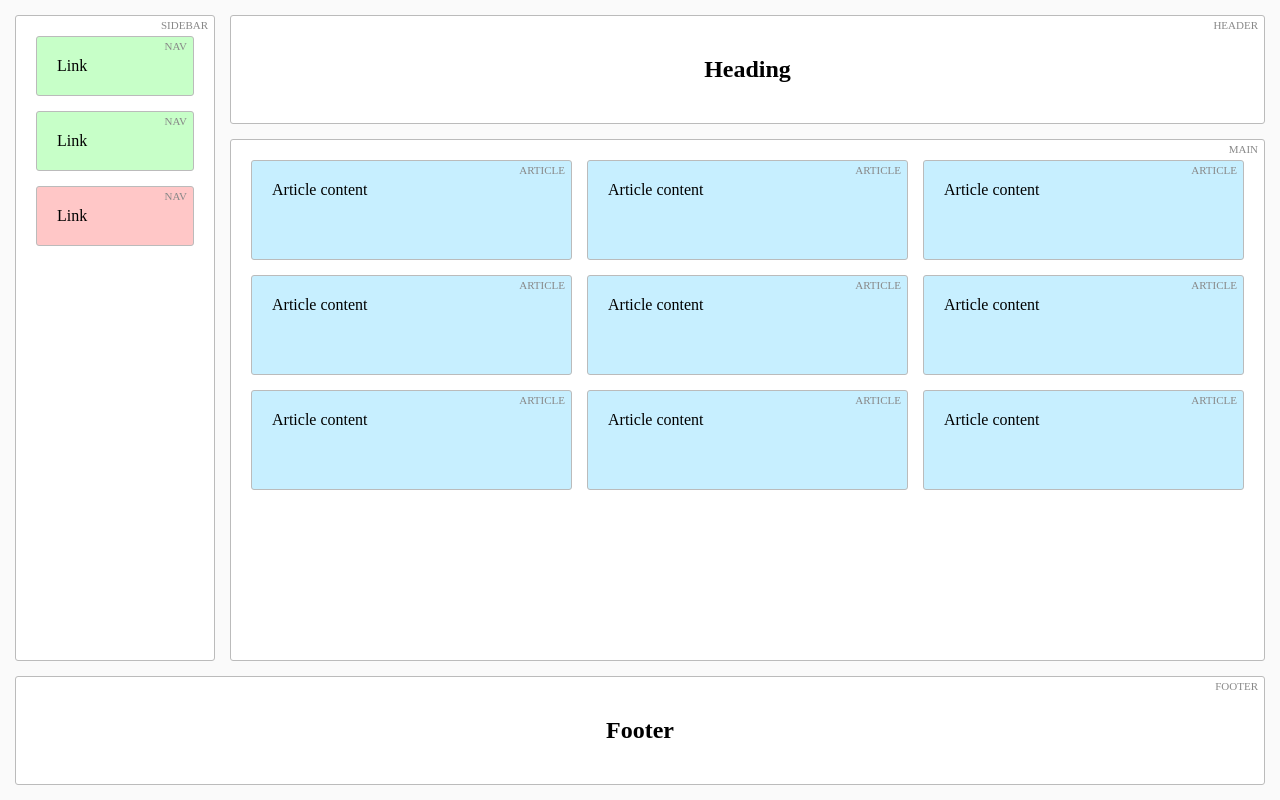
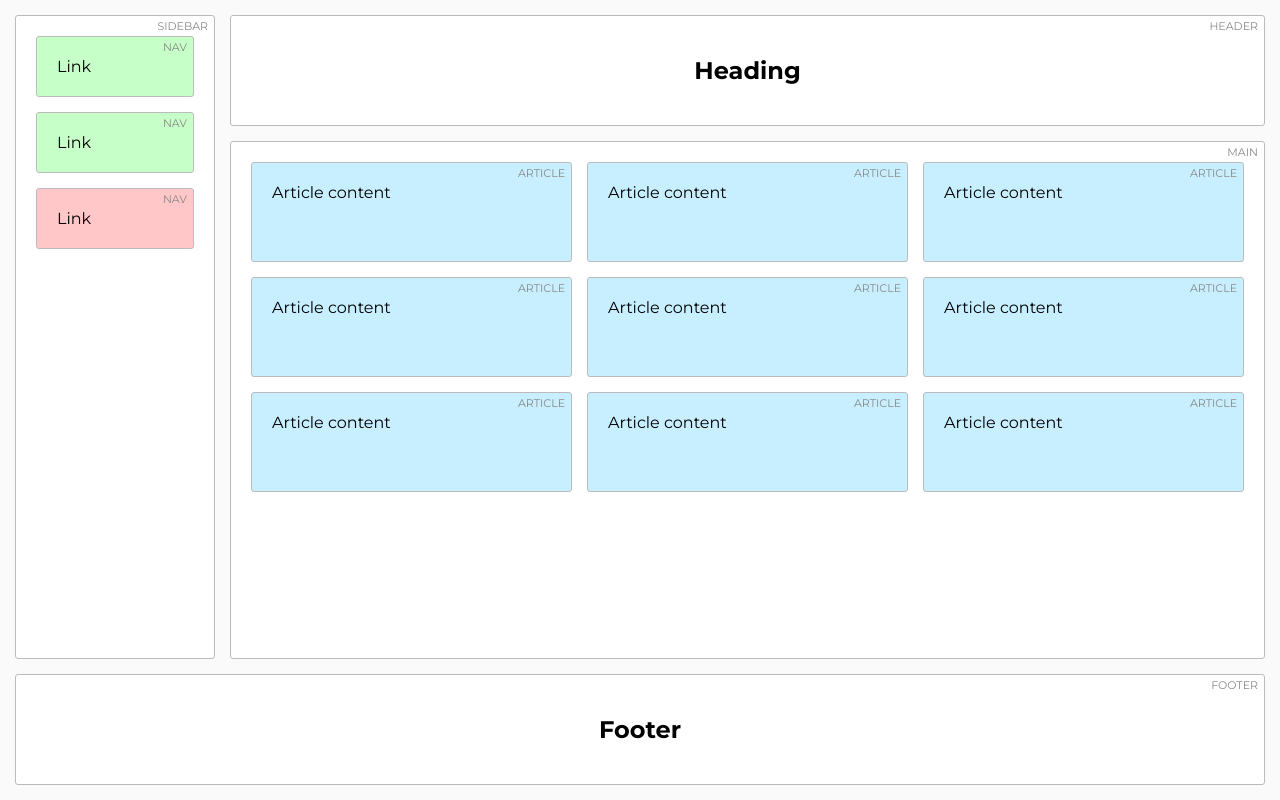
Before and after one commit to Valera-Palianov/creative-bem, a plain HTML site: page index.html in a window 1280 px wide. Drawn offline with Linux system fonts and the light colour scheme.

Commit message:
Change default font family to Montserrat

```diff
--- a/index.css
+++ b/index.css
@@ -1,3 +1,4 @@
 body {
 	margin: 0;
+	font-family: 'Montserrat', sans-serif;
 }
--- a/index.html
+++ b/index.html
@@ -3,6 +3,7 @@
 <head>
 	<meta charset="utf-8">
 	<meta name="viewport" content="width=device-width, initial-scale=1">
+	<link href="https://fonts.googleapis.com/css2?family=Montserrat:wght@400;700&display=swap" rel="stylesheet">
 
 	<title>Homework</title>
 
```
